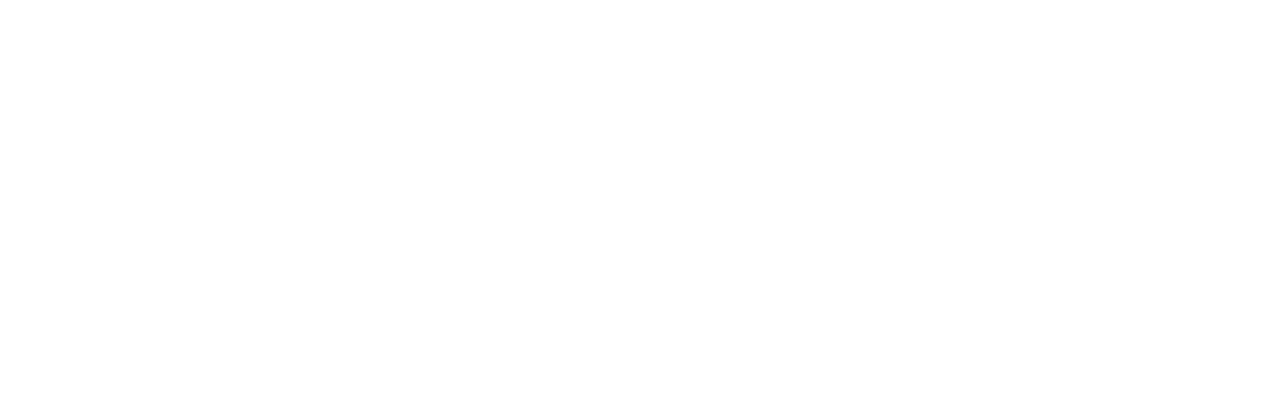
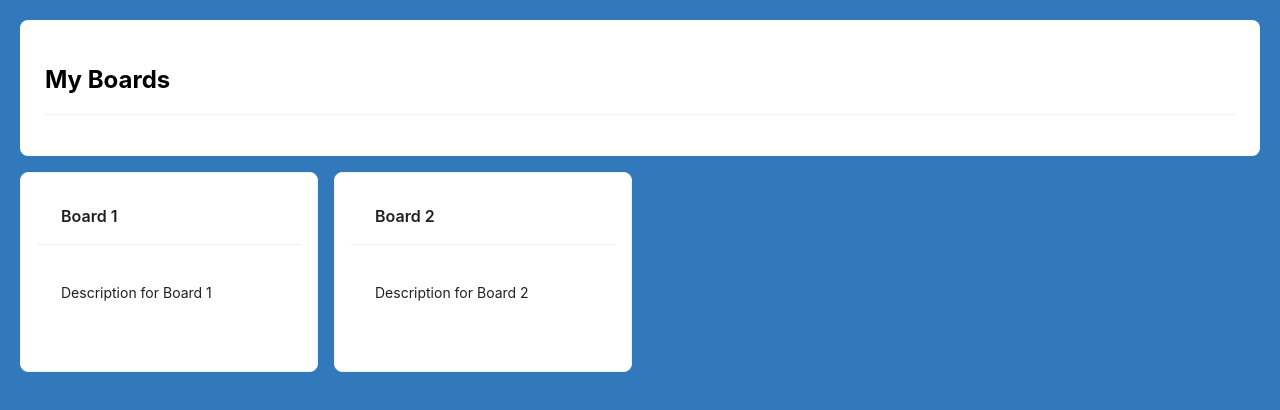
Before and after one commit to ssandrini/2023Q2-G4, a React (Create React App) app in the folder frontend-client/: page /boards in a window 1280 px wide. Before the commit this address had no page. Shown: the top 410 px of the page. Built offline with nearby package versions, Linux system fonts and the light colour scheme; what aws-amplify would draw is missing.

Commit message:
Add Router to frontend

```diff
--- a/frontend-client/src/App.js
+++ b/frontend-client/src/App.js
@@ -3,18 +3,20 @@ import LoginView from './views/LoginView/LoginView';
 import MyBoardsView from './views/MyBoardsView/MyBoardsView';
 import BoardView from './views/BoardView/BoardView';
 import AppNavbar from './components/AppNavbar/AppNavbar';
+import UserView from './views/UserView/UserView';
 
 function App() {
 
   return (
     <>
-    {localStorage.getItem("token") && <AppNavbar/>}
     <Router>
+      {localStorage.getItem("token") && <AppNavbar/>}
       <Routes>
-        <Route path="/" element={<LoginView />} />
-        <Route path="/login" element={<LoginView />} />
-        <Route path="/myboards" element={<MyBoardsView />} />
-        <Route path="/myboards/:boardId" element={<BoardView />} />
+        <Route path="/" element={<LoginView />}/>
+        <Route path="/login" element={<LoginView/>} />
+        <Route path="/boards" element={<MyBoardsView/>} />
+        <Route path="/boards/:boardId" element={<BoardView />} />
+        <Route path="/me" element={<UserView/>} />
       </Routes>
     </Router>
     </>
--- a/frontend-client/src/components/AppNavbar/AppNavbar.js
+++ b/frontend-client/src/components/AppNavbar/AppNavbar.js
@@ -1,9 +1,9 @@
 import React from 'react';
-import { Layout, Menu, Typography } from 'antd';
+import { Layout, Menu } from 'antd';
 import { UserOutlined, TableOutlined, LogoutOutlined } from '@ant-design/icons';
+import {Link} from 'react-router-dom';
 
 const { Header } = Layout;
-const { Title } = Typography;
 
 // Custom Logo component
 const Logo = () => {
@@ -22,17 +22,18 @@ function AppNavbar() {
       <Menu theme="dark" mode="horizontal" defaultSelectedKeys={['1']}>
         <Logo />
         <Menu.Item key="1" icon={<UserOutlined />}>
-          User Data
+          <Link to="/me">User Data</Link>
         </Menu.Item>
         <Menu.Item key="2" icon={<TableOutlined />}>
-          My Boogie Boards
+          <Link to="/boards">My Boogie Boards</Link>
         </Menu.Item>
         <Menu.Item key="3" icon={<LogoutOutlined />}>
-          Sign Out
+          <Link to="/signout">Sign Out</Link>
         </Menu.Item>
       </Menu>
     </Header>
   );
 }
 
+
 export default AppNavbar;
--- a/frontend-client/src/views/BoardView/BoardView.js
+++ b/frontend-client/src/views/BoardView/BoardView.js
@@ -1,5 +1,8 @@
 import React from 'react';
+import { useParams } from 'react-router-dom';
 import Board from 'react-ui-kanban';
+import { Divider } from 'antd';
+
 
 const data = {
   lanes: [
@@ -27,8 +30,37 @@ const data = {
   ],
 };
 
+// New component for the details card
+const BoardDetailsCard = () => {
+
+  const { boardId } = useParams();
+
+  // Placeholder content, replace with actual details fetching logic
+  const details = {
+    description: 'This is the detailed description of the board.',
+    createdBy: 'John Doe',
+    // Add more details as needed
+  };
+
+  return (
+    <div style={{ background: '#fff', borderRadius: '8px', padding: '25px', marginBottom: '16px', marginLeft: '10px'}}>
+      <h2>Board {boardId}</h2>
+      <Divider style={{ margin: '16px 0' }} />
+      <p>Description: {details.description}</p>
+      <p>Created By: {details.createdBy}</p>
+      {/* Add more details as needed */}
+    </div>
+  );
+};
+
 function BoardView() {
-  return <><Board data={data} /></>;
+
+  return (
+    <div style={{ padding: '20px', minHeight: '100vh', background: '#3179ba' }}>
+      <BoardDetailsCard /> {/* Render the details card */}
+      <Board data={data} />
+    </div>
+  );
 }
 
 export default BoardView;
--- a/frontend-client/src/views/LoginView/LoginView.js
+++ b/frontend-client/src/views/LoginView/LoginView.js
@@ -15,6 +15,7 @@ Amplify.configure({
 });
 
 function LoginView() {
+
   const [jwtToken, setJwtToken] = useState('');
 
   useEffect(() => {
@@ -93,7 +94,7 @@ const [jwtToken, setJwtToken] = useState('');
         },
       }}
     >
-      {({ signOut, user}) => (
+      {({ signOut, user }) => (
         <div>Welcome {user.username}
           <button onClick={signOut}>Sign out</button>
           <h4>Your JWT token:</h4>
--- a/frontend-client/src/views/MyBoardsView/MyBoardsView.js
+++ b/frontend-client/src/views/MyBoardsView/MyBoardsView.js
@@ -1,7 +1,71 @@
-import React from 'react';
+import React, { useEffect, useState } from 'react';
+import { Card, Col, Row, Divider } from 'antd';
+import {Link} from 'react-router-dom'
+
+// Placeholder data (replace with your actual API call)
+const fetchBoards = () => {
+  return new Promise((resolve) => {
+    // Simulating an API call
+    setTimeout(() => {
+      const boardsData = [
+        { id: '1', title: 'Board 1', description: 'Description for Board 1' },
+        { id: '2', title: 'Board 2', description: 'Description for Board 2' },
+        // Add more boards as needed
+      ];
+      resolve(boardsData);
+    }, 1000); // Simulating a 1-second delay
+  });
+};
+
+// New component for the details card
+const AllBoardsHeaderCard = () => {
+
+  // Placeholder content, replace with actual details fetching logic
+  const details = {
+    description: 'This is the detailed description of the board.',
+    createdBy: 'John Doe',
+    // Add more details as needed
+  };
+
+  return (
+    <div style={{ background: '#fff', borderRadius: '8px', padding: '25px', marginBottom: '16px'}}>
+      <h2>My Boards</h2>
+      <Divider style={{ margin: '16px 0' }} />
+      {/* Add more details as needed */}
+    </div>
+  );
+};
 
 function MyBoardsView() {
-  return <div>This is MyBoardsView</div>;
+  const [boards, setBoards] = useState([]);
+
+  useEffect(() => {
+    // Fetch boards when the component mounts
+    fetchBoards().then((data) => {
+      setBoards(data);
+    });
+  }, []);
+
+  return (
+    <div style={{ background: '#3179ba', padding: '20px', minHeight: '100vh' }}>
+      <AllBoardsHeaderCard></AllBoardsHeaderCard>
+      <Row gutter={[16, 16]}>
+        {boards.map((board) => (
+          <Col key={board.id} xs={24} sm={12} md={8} lg={6}>
+            <Link to={`/boards/${board.id}`}>
+              <Card
+                title={board.title}
+                style={{ minHeight: '200px', background: '#fff', borderRadius: '8px', padding: '16px' }}
+              >
+                <p>{board.description}</p>
+                {/* Add more details or actions for each board as needed */}
+              </Card>
+            </Link>
+          </Col>
+        ))}
+      </Row>
+    </div>
+  );
 }
 
 export default MyBoardsView;
--- /dev/null
+++ b/frontend-client/src/views/UserView/UserView.js
@@ -0,0 +1,38 @@
+import React from 'react';
+import { useParams } from 'react-router-dom';
+import { Divider, Typography } from 'antd';
+
+const { Title } = Typography;
+
+// New component for the user details
+const UserDetailsCard = () => {
+  const { userId } = useParams();
+
+  // Placeholder content, replace with actual details fetching logic
+  const userDetails = {
+    name: 'John Doe',
+    email: 'john.doe@example.com',
+    // Add more details as needed
+  };
+
+  return (
+    <div style={{ background: '#fff', borderRadius: '8px', padding: '25px', marginBottom: '16px', marginLeft: '10px' }}>
+      <Title level={2}>User {userId}</Title>
+      <Divider style={{ margin: '16px 0' }} />
+      <p>Name: {userDetails.name}</p>
+      <p>Email: {userDetails.email}</p>
+      {/* Add more details as needed */}
+    </div>
+  );
+};
+
+function UserView() {
+  return (
+    <div style={{ padding: '20px', minHeight: '100vh', background: '#3179ba' }}>
+      <UserDetailsCard /> {/* Render the user details card */}
+      {/* Add additional components or data fetching for user-related content */}
+    </div>
+  );
+}
+
+export default UserView;
```
Lines whose indentation alone changed are shown as unchanged.
